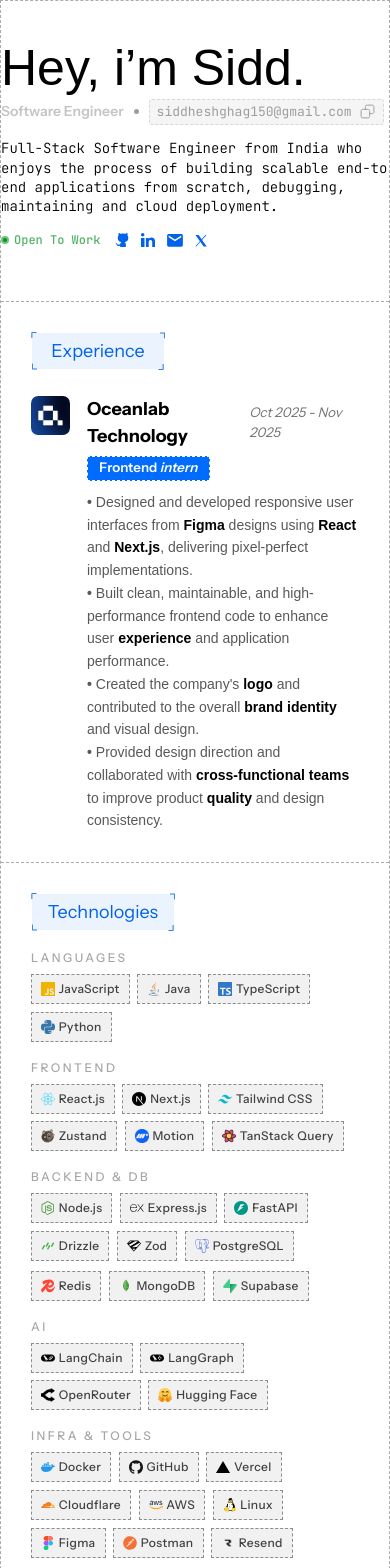
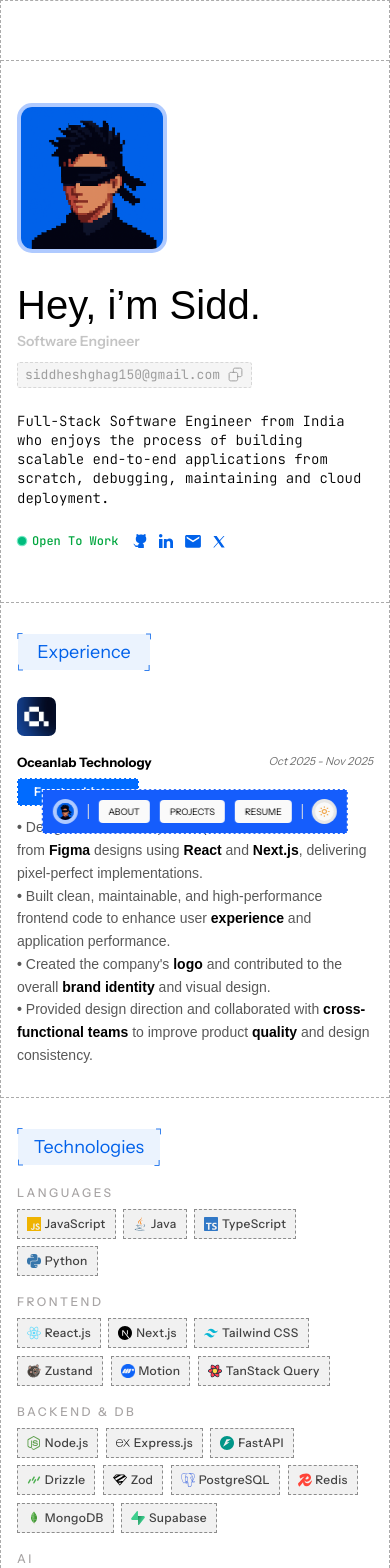
Before and after one commit to Slayer-X164/portfolio-2026, a Next.js app: page / in a window 390 px wide. Shown: the top 1568 px of the page. Built offline with nearby package versions, Linux system fonts and the light colour scheme; a web font is replaced by a local one.

Commit message:
ui: make home page responsive and add navbar

```diff
--- a/app/layout.tsx
+++ b/app/layout.tsx
@@ -1,6 +1,7 @@
 import type { Metadata } from "next";
 import { Instrument_Sans, Instrument_Serif, Inria_Sans, JetBrains_Mono } from "next/font/google";
 import "./globals.css";
+import { NavBar } from "@/components/NavBar";
 
 const instrumentSans = Instrument_Sans({
   variable: "--font-instrument-sans",
@@ -41,6 +42,7 @@ export default function RootLayout({
     >
       <body className="min-h-screen text-[#000000] font-sans selection:bg-[#0161EA] selection:text-white">
         {children}
+        <NavBar />
       </body>
     </html>
   );
--- a/app/page.tsx
+++ b/app/page.tsx
@@ -1,23 +1,25 @@
 import { SectionTag } from "@/components/SectionTag";
 import { TechnologyBadge } from "@/components/TechnologyBadge";
 import { ProjectCard } from "@/components/ProjectCard";
+import { PulsatingDot } from "@/components/PulsatingDot";
 
 export default function Home() {
   return (
     <main className="w-full flex justify-center  bg-[#FFFFFF]">
       {/* Main Container */}
-      <div className="w-[701px] flex flex-col border-[1px] border-dashed border-[#ABABAB] relative overflow-hidden bg-[#FFFFFF]">
-
+      <div className="w-full max-w-[701px] flex flex-col border-[1px] border-dashed border-[#ABABAB] relative overflow-hidden bg-[#FFFFFF]">
+        {/* top space */}
+        <div className="h-[60px] w-full border-b-[1px] border-dashed border-[#ABABAB]"></div>
         {/* Hero Section */}
-        <section className="h-auto w-full border-b-[1px] border-dashed border-[#ABABAB] relative flex items-center">
-          <div className="w-[635px] flex justify-between items-end mx-auto mt-[42px] mb-[52px]">
+        <section className="h-auto  w-full border-b-[1px] border-dashed border-[#ABABAB] relative flex items-center">
+          <div className="w-full max-w-[635px] flex flex-col-reverse md:flex-row justify-between items-start md:items-center md:items-end mx-auto px-4 md:px-0 mt-[42px] mb-[52px] gap-8 md:gap-0">
             {/* Left Content */}
-            <div className="w-[409px] h-[206px] flex flex-col justify-between">
+            <div className="w-full text-left md:text-center md:w-[409px] h-auto md:h-[206px] flex flex-col justify-between gap-6 md:gap-0 items-start md:items-start text-center md:text-left">
               <div className="flex flex-col gap-[6px]">
-                <h1 className="font-serif text-[50px] leading-none text-[#000000]">Hey, i’m Sidd.              </h1>
-                <div className="flex items-center gap-[10px]">
+                <h1 className="font-serif text-[40px] md:text-[50px] leading-none text-[#000000]">Hey, i’m Sidd.              </h1>
+                <div className="flex flex-col sm:flex-row items-start md:items-center gap-[10px]">
                   <span className="font-sans font-semibold text-[14px] text-[#9E9E9E] opacity-60">Software Engineer</span>
-                  <div className="w-[5px] h-[5px] rounded-full bg-[#9E9E9E]"></div>
+                  <div className="hidden sm:block w-[5px] h-[5px] rounded-full bg-[#9E9E9E]"></div>
                   <div className="flex items-center justify-center px-[7px] py-[2px] gap-[7px] bg-[#F5F5F5] border-[1px] border-dashed border-[#D7D7D7] rounded-[3px]">
                     <span className="font-mono text-[13px] text-[#9E9E9E]">siddheshghag150@gmail.com</span>
                     <img src="/assets/icon-email.svg" className="w-[17px] h-[17px]" alt="Email" />
@@ -30,10 +32,10 @@ export default function Home() {
                 process of building scalable end-to-end applications from scratch, debugging, maintaining and cloud deployment.
               </p>
 
-              <div className="flex items-center gap-[15px]">
+              <div className="flex flex-row items-center gap-[15px]">
                 <div className="flex items-center gap-[5px] h-auto">
-                  <img src="/assets/open-dot.svg" className="w-[8px] h-[8px]" alt="Open" />
-                  <span className="font-charon-mono font-medium text-[12px] text-[#50B463]">Open To Work</span>
+                  <PulsatingDot />
+                  <span className="font-charon-mono font-medium text-[12px] text-green-600">Open To Work</span>
                 </div>
                 <div className="flex items-end gap-[12px]">
                   <a href="#"><img src="/assets/icon-github-social.svg" className="w-[14px] h-[14px]" alt="GitHub" /></a>
@@ -45,33 +47,33 @@ export default function Home() {
             </div>
 
             {/* Right Avatar */}
-            <div className="w-[206px] h-[206px] rounded-[15px] border-[4.31px] border-[#AFCAFF] overflow-hidden flex-shrink-0">
+            <div className="w-[150px] md:w-[206px] h-[150px] md:h-[206px] rounded-[15px] border-[4.31px] border-[#AFCAFF] overflow-hidden flex-shrink-0">
               <img src="/assets/hero-avatar.png" className="w-full h-full object-cover" alt="Siddhesh Ghag" />
             </div>
           </div>
         </section>
 
         {/* Experience Section */}
-        <section className="h-auto w-full border-b-[1px] border-dashed border-[#ABABAB] flex flex-col py-[30px] px-[30px]">
+        <section className="h-auto w-full border-b-[1px] border-dashed border-[#ABABAB] flex flex-col py-[30px] px-4 md:px-[30px]">
           <SectionTag text="Experience" width="w-[134px]" />
-          <div className="mt-[26px] flex w-full gap-[17px]">
-            <div className="w-[39px] h-[39px] rounded-[7.22px] bg-[#A1A1A1] flex-shrink-0 overflow-hidden">
+          <div className="mt-[26px] flex flex-col sm:flex-row  w-full gap-[17px]">
+            <div className="w-[39px] h-[39px] rounded-[7.22px] bg-[#A1A1A1] flex-shrink-0 overflow-hidden  ">
               <img src="/assets/oceanlab.png" className="w-full h-full object-cover" alt="Oceanlab" />
             </div>
-            <div className="w-[564px] flex flex-col gap-[10px]">
-              <div className="flex flex-col gap-[6px] w-full">
-                <div className="flex justify-between items-center w-full">
-                  <h3 className="font-sans font-bold text-[18px] text-[#000000]">Oceanlab Technology</h3>
-                  <span className="font-sans italic text-[13.3px] text-[#737373]">Oct 2025 - Nov 2025</span>
+            <div className="w-full md:w-[564px] flex flex-col gap-[10px] items-center sm:items-start text-center sm:text-left">
+              <div className="flex flex-col gap-[6px] w-full items-start text-center sm:text-left">
+                <div className="flex flex-row justify-between items-start w-full gap-2 sm:gap-0">
+                  <h3 className="font-sans font-bold text-[13px] text-[#000000]">Oceanlab Technology</h3>
+                  <span className="font-sans italic text-[11px] text-[#737373]">Oct 2025 - Nov 2025</span>
                 </div>
-                <div className="w-[122.59px] h-[24.93px] bg-[#006BFF] border-[0.83px] border-dashed border-[#FFFFFF] flex items-center justify-center">
-                  <span className="font-sans font-semibold text-[13.3px] text-[#FFFFFF]">Frontend <span className="italic">intern</span></span>
+                <div className="px-4 py-1 bg-[#006BFF] border-[0.83px] border-dashed border-[#FFFFFF] flex items-center justify-center">
+                  <span className="font-sans font-semibold text-[12px] text-[#FFFFFF]">Frontend <span className="italic">intern</span></span>
                 </div>
               </div>
-              <p className="font-inria text-[14px] text-[#585858] leading-relaxed whitespace-pre-wrap">
-                <span className="font-bold text-[#585858] ">• </span>Designed and developed responsive user interfaces from <span className="font-bold text-[#060606]">Figma</span> designs using <span className="font-bold text-[#000000]">React</span> and <span className="font-bold text-[#000000]">Next.js</span>, delivering pixel-perfect implementations.<br/>
-                <span className="font-bold text-[#585858] ">• </span>Built clean, maintainable, and high-performance frontend code to enhance user <span className="font-bold text-[#000000]">experience</span> and application performance.<br/>
-                <span className="font-bold text-[#585858] ">• </span>Created the company&apos;s <span className="font-bold text-[#000000]">logo</span> and contributed to the overall <span className="font-bold text-[#000000]">brand identity</span> and visual design.<br/>
+              <p className="font-inria text-[14px] text-left text-[#585858] leading-relaxed whitespace-pre-wrap">
+                <span className="font-bold text-[#585858] ">• </span>Designed and developed responsive user interfaces from <span className="font-bold text-[#060606]">Figma</span> designs using <span className="font-bold text-[#000000]">React</span> and <span className="font-bold text-[#000000]">Next.js</span>, delivering pixel-perfect implementations.<br />
+                <span className="font-bold text-[#585858] ">• </span>Built clean, maintainable, and high-performance frontend code to enhance user <span className="font-bold text-[#000000]">experience</span> and application performance.<br />
+                <span className="font-bold text-[#585858] ">• </span>Created the company&apos;s <span className="font-bold text-[#000000]">logo</span> and contributed to the overall <span className="font-bold text-[#000000]">brand identity</span> and visual design.<br />
                 <span className="font-bold text-[#585858] ">• </span>Provided design direction and collaborated with <span className="font-bold text-[#000000]">cross-functional teams</span> to improve product <span className="font-bold text-[#000000]">quality</span> and design consistency.
               </p>
             </div>
@@ -79,14 +81,14 @@ export default function Home() {
         </section>
 
         {/* Technologies Section */}
-        <section className="h-auto w-full border-b-[1px] border-dashed border-[#ABABAB] flex flex-col py-[30px] px-[30px]">
+        <section className="h-auto w-full border-b-[1px] border-dashed border-[#ABABAB] flex flex-col py-[30px] px-4 md:px-[30px]">
           <SectionTag text="Technologies" width="w-[144px]" />
-          <div className="mt-[18px] flex flex-col gap-[17px] w-full">
+          <div className="mt-[18px] flex flex-col gap-[17px] w-full items-start text-left">
 
             {/* LANGUAGES */}
-            <div className="flex flex-col gap-[7px] w-full">
+            <div className="flex flex-col gap-[7px] w-full items-start text-left">
               <span className="font-sans font-medium text-[12px] tracking-[0.21em] text-[#A8A5A5]">LANGUAGES</span>
-              <div className="flex flex-wrap gap-[7.57px]">
+              <div className="flex flex-wrap justify-start gap-[7.57px]">
                 <TechnologyBadge icon="/assets/icon-javascript.svg" text="JavaScript" />
                 <TechnologyBadge icon="/assets/icon-java.svg" text="Java" />
                 <TechnologyBadge icon="/assets/icon-typescript.svg" text="TypeScript" />
@@ -95,9 +97,9 @@ export default function Home() {
             </div>
 
             {/* FRONTEND */}
-            <div className="flex flex-col gap-[7px] w-full">
+            <div className="flex flex-col gap-[7px] w-full items-start text-left">
               <span className="font-sans font-medium text-[12px] tracking-[0.21em] text-[#A8A5A5]">FRONTEND</span>
-              <div className="flex flex-wrap gap-[7.57px]">
+              <div className="flex flex-wrap justify-start gap-[7.57px]">
                 <TechnologyBadge icon="/assets/icon-react.svg" text="React.js" />
                 <TechnologyBadge icon="/assets/icon-nextjs.svg" text="Next.js" />
                 <TechnologyBadge icon="/assets/icon-tailwindcss.svg" text="Tailwind CSS" />
@@ -108,29 +110,28 @@ export default function Home() {
             </div>
 
             {/* BACKEND & DB */}
-            <div className="flex flex-col gap-[7px] w-full">
+            <div className="flex flex-col gap-[7px] w-full items-start text-left">
               <span className="font-sans font-medium text-[12px] tracking-[0.21em] text-[#A8A5A5]">BACKEND & DB</span>
               <div className="flex flex-col gap-[10px]">
-                <div className="flex flex-wrap gap-[7.57px]">
+                <div className="flex flex-wrap justify-start gap-[7.57px]">
                   <TechnologyBadge icon="/assets/icon-nodejs.svg" text="Node.js" borderDashed={false} />
                   <TechnologyBadge icon="/assets/icon-express.svg" text="Express.js" borderDashed={false} />
                   <TechnologyBadge icon="/assets/icon-fastapi.svg" text="FastAPI" borderDashed={false} />
                   <TechnologyBadge icon="/assets/icon-drizzle.svg" text="Drizzle" borderDashed={false} />
                   <TechnologyBadge icon="/assets/icon-zod.svg" text="Zod" borderDashed={false} />
                   <TechnologyBadge icon="/assets/icon-postgresql.svg" text="PostgreSQL" borderDashed={false} />
-                </div>
-                <div className="flex flex-wrap gap-[7.57px]">
                   <TechnologyBadge icon="/assets/icon-redis.svg" text="Redis" borderDashed={false} />
                   <TechnologyBadge icon="/assets/icon-mongodb.svg" text="MongoDB" />
                   <TechnologyBadge icon="/assets/icon-supabase.svg" text="Supabase" />
                 </div>
+
               </div>
             </div>
 
             {/* AI */}
-            <div className="flex flex-col gap-[7px] w-full">
+            <div className="flex flex-col gap-[7px] w-full items-start text-left">
               <span className="font-sans font-medium text-[12px] tracking-[0.21em] text-[#A8A5A5]">AI</span>
-              <div className="flex flex-wrap gap-[7.57px]">
+              <div className="flex flex-wrap justify-start gap-[7.57px]">
                 <TechnologyBadge icon="/assets/icon-langchain.svg" text="LangChain" />
                 <TechnologyBadge icon="/assets/icon-langgraph.svg" text="LangGraph" />
                 <TechnologyBadge icon="/assets/openrouter.png" text="OpenRouter" />
@@ -139,10 +140,10 @@ export default function Home() {
             </div>
 
             {/* INFRA & TOOLS */}
-            <div className="flex flex-col gap-[7px] w-full">
+            <div className="flex flex-col gap-[7px] w-full items-start text-left">
               <span className="font-sans font-medium text-[12px] tracking-[0.21em] text-[#A8A5A5]">INFRA & TOOLS</span>
               <div className="flex flex-col gap-[10px]">
-                <div className="flex flex-wrap gap-[7.57px]">
+                <div className="flex flex-wrap justify-start gap-[7.57px]">
                   <TechnologyBadge icon="/assets/icon-docker.svg" text="Docker" borderDashed={false} />
                   <TechnologyBadge icon="/assets/icon-github.svg" text="GitHub" borderDashed={false} />
                   <TechnologyBadge icon="/assets/icon-vercel.svg" text="Vercel" borderDashed={false} />
@@ -161,10 +162,10 @@ export default function Home() {
         </section>
 
         {/* Things I've Built Section */}
-        <section className="h-auto w-full border-b-[1px] border-dashed border-[#ABABAB] flex flex-col py-[30px] px-[30px]">
+        <section className="h-auto w-full border-b-[1px] border-dashed border-[#ABABAB] flex flex-col py-[30px] px-4 md:px-[30px]">
           <SectionTag text="Things I’ve Built" width="w-[161px]" />
 
-          <div className="mt-[27px] flex flex-col gap-[31px] w-[636px]">
+          <div className="mt-[27px] flex flex-col gap-[31px] w-full md:w-[636px]">
             <ProjectCard
               title="ClauseGuard"
               description="an AI-powered contract analysis platform to simplify complex legal clauses and identify potential risks and also suggest better rewrites using RAG"
@@ -197,25 +198,27 @@ export default function Home() {
         </section>
 
         {/* Footer Section */}
-        <section className="h-[159px] w-full relative flex items-center justify-center overflow-hidden">
+        <section className="h-auto min-h-[159px] py-6 md:py-0 w-full relative flex items-center justify-center overflow-hidden">
           {/* Background Dots */}
-          <img src="/assets/footer-left-dot.svg" className="absolute left-[-5px] top-[45px] w-[236.65px] opacity-50" alt="" />
-          <img src="/assets/footer-right-dot.svg" className="absolute right-[-9px] top-[-9px] w-[246.2px] opacity-50" alt="" />
+          <img src="/assets/footer-left-dot.svg" className="absolute left-[-60px] md:left-[-5px] top-[60px] w-[236.65px] opacity-50 block" alt="" />
+          <img src="/assets/footer-right-dot.svg" className="absolute right-[-90px] md:right-[-9px] top-[-8px] w-70 opacity-50 block" alt="" />
 
-          <div className="flex flex-col items-center gap-[10px] z-10">
+          <div className="flex flex-col items-center gap-[8px] z-10">
             <div className="flex flex-col items-center gap-[3px]">
-              <span className="font-sans text-[10px] text-[#8C8C8C] text-center">Mumbai, 8:43 PM</span>
+              <span className="font-sans text-[13px] text-[#8C8C8C] text-center">Mumbai, 8:43 PM</span>
               <h2 className="font-serif text-[30px] text-[#000000] leading-none">Siddhesh Ghag</h2>
             </div>
-            <div className="flex flex-col items-center justify-center px-[17px] py-[8px] gap-[8px]">
-              <span className="font-sans text-[12px] text-[#000000]">Connect With Me</span>
-              <div className="flex items-end gap-[5.93px]">
-                <a href="#"><img src="/assets/icon-linkedin-footer.svg" className="w-[10.37px] h-[10.37px]" alt="LinkedIn" /></a>
-                <a href="#"><img src="/assets/icon-x-footer.svg" className="w-[11.72px] h-[9.39px]" alt="X" /></a>
+            <div className="flex flex-col items-center justify-center px-[17px] py-[8px] gap-[5px]">
+              <span className="font-sans text-[13px] text-[#000000]">Connect With Me</span>
+              <div className="flex items-end gap-3">
+                <a href="#"><img src="/assets/icon-linkedin-footer.svg" className="w-[20px]" alt="LinkedIn" /></a>
+                <a href="#"><img src="/assets/icon-x-footer.svg" className="w-[20px]" alt="X" /></a>
               </div>
             </div>
           </div>
         </section>
+        {/* bottom space */}
+        <div className="h-[70px] w-full border-t-[1px] border-dashed border-[#ABABAB]"></div>
 
       </div>
     </main>
--- /dev/null
+++ b/components/NavBar.tsx
@@ -0,0 +1,41 @@
+import Link from "next/link";
+import React from "react";
+
+export function NavBar() {
+  return (
+    <div className="fixed bottom-[10px] left-1/2 -translate-x-1/2 z-50 ">
+      <div className="max-w-[310px] sm:max-w-[500px] flex items-center gap-[10px] px-[10px] py-[9px] bg-blue-600 border-[1px] border-dashed border-white  backdrop-blur-md">
+
+        {/* Avatar */}
+        <Link href={"/"} className=" sm:w-[30px] w-[25px] h-[25px] sm:h-[30px] rounded-[21.55px] border-[4.31px] border-[#AFCAFF] overflow-hidden flex-shrink-0">
+          <img src="/assets/hero-avatar.png" className="w-full h-full object-cover" alt="Avatar" />
+        </Link>
+
+        {/* Divider */}
+        <div className="w-[0.5px] h-[15px] bg-[#E1E1E1]"></div>
+
+        {/* Links */}
+        <nav className="flex items-center gap-[10px]">
+          <Link href="/about" className="rounded-sm flex items-center justify-center px-[10px] py-[5px] bg-neutral-50  hover:bg-blue-100 transition-colors">
+            <span className="font-sans text-[9px] sm:text-[12px] text-black">ABOUT</span>
+          </Link>
+          <Link href="/projects" className="rounded-sm flex items-center justify-center px-[10px] py-[5px] bg-neutral-50  hover:bg-blue-100 transition-colors">
+            <span className="font-sans text-[9px] sm:text-[12px] text-black">PROJECTS</span>
+          </Link>
+          <Link href="/resume" className="rounded-sm flex items-center justify-center px-[10px] py-[5px] bg-neutral-50  hover:bg-blue-100 transition-colors">
+            <span className="font-sans text-[9px] sm:text-[12px] text-black">RESUME</span>
+          </Link>
+        </nav>
+
+        {/* Divider */}
+        <div className="w-[0.5px] h-[15px] bg-[#E1E1E1]"></div>
+
+        {/* Theme Toggle Icon */}
+        <button className="flex items-center justify-center sm:w-[30px] w-[25px] h-[25px] sm:h-[30px] rounded-full hover:bg-[rgba(111, 111, 111, 0.84)] transition-colors">
+          <img src="/assets/icon-light-dark.svg" className="w-full h-full" alt="Toggle Theme" />
+        </button>
+
+      </div>
+    </div>
+  );
+}
--- /dev/null
+++ b/components/PulsatingDot.tsx
@@ -0,0 +1,27 @@
+"use client";
+
+import { motion } from "framer-motion";
+
+export function PulsatingDot() {
+  return (
+    <div className="flex items-center gap-2.5 font-sans font-medium text-slate-700">
+      <div className="relative flex h-2.5 w-2.5 items-center justify-center">
+        {/* Pulsing Ripple Effect */}
+        <motion.span
+          className="absolute h-full w-full rounded-full bg-emerald-400"
+          animate={{
+            scale: [1, 1.8, 1],
+            opacity: [0.6, 0, 0.6],
+          }}
+          transition={{
+            duration: 2,
+            repeat: Infinity,
+            ease: "easeInOut",
+          }}
+        />
+        {/* Solid Center Dot */}
+        <span className="relative block h-2 w-2 rounded-full bg-emerald-500" />
+      </div>
+    </div>
+  );
+}
```
Also changed, not shown: components/ProjectCard.tsx (+4 -4 lines), app/globals.css (line endings or trailing spaces), public/assets/icon-light-dark.svg (added).
